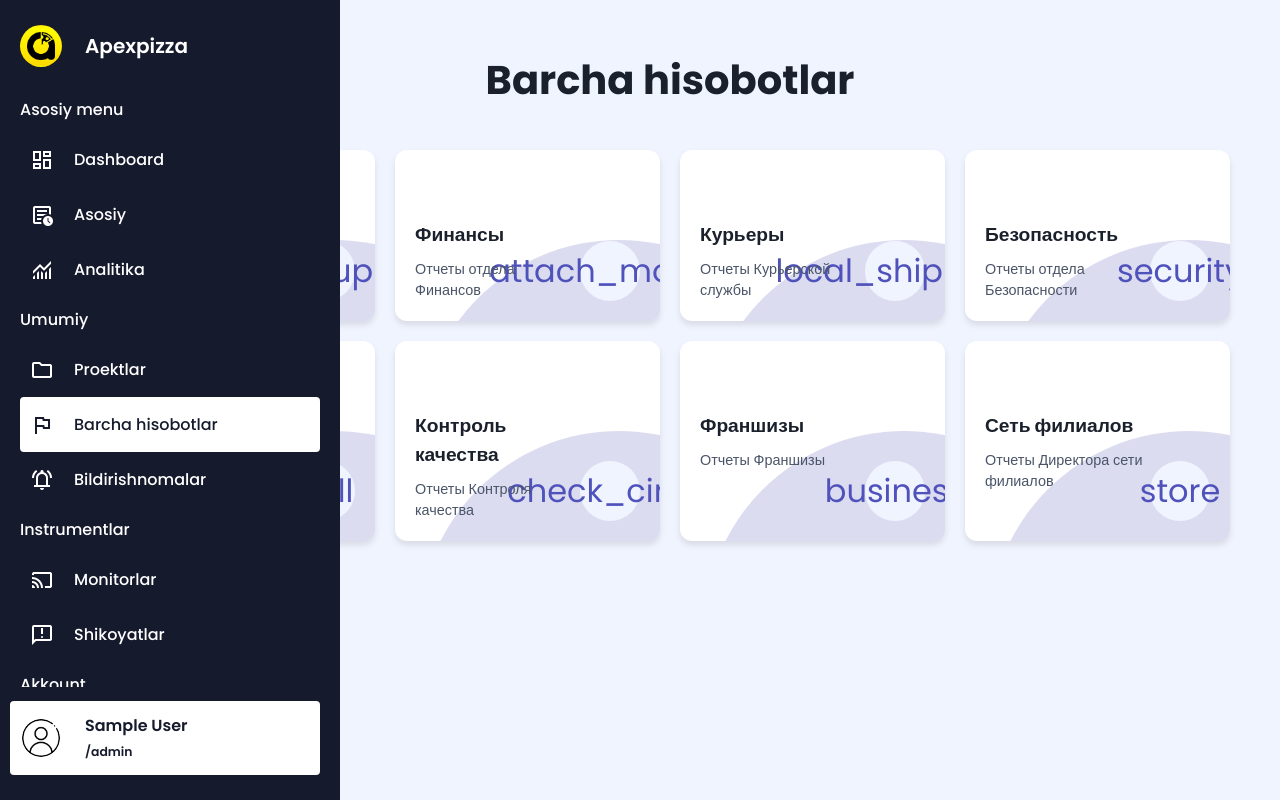
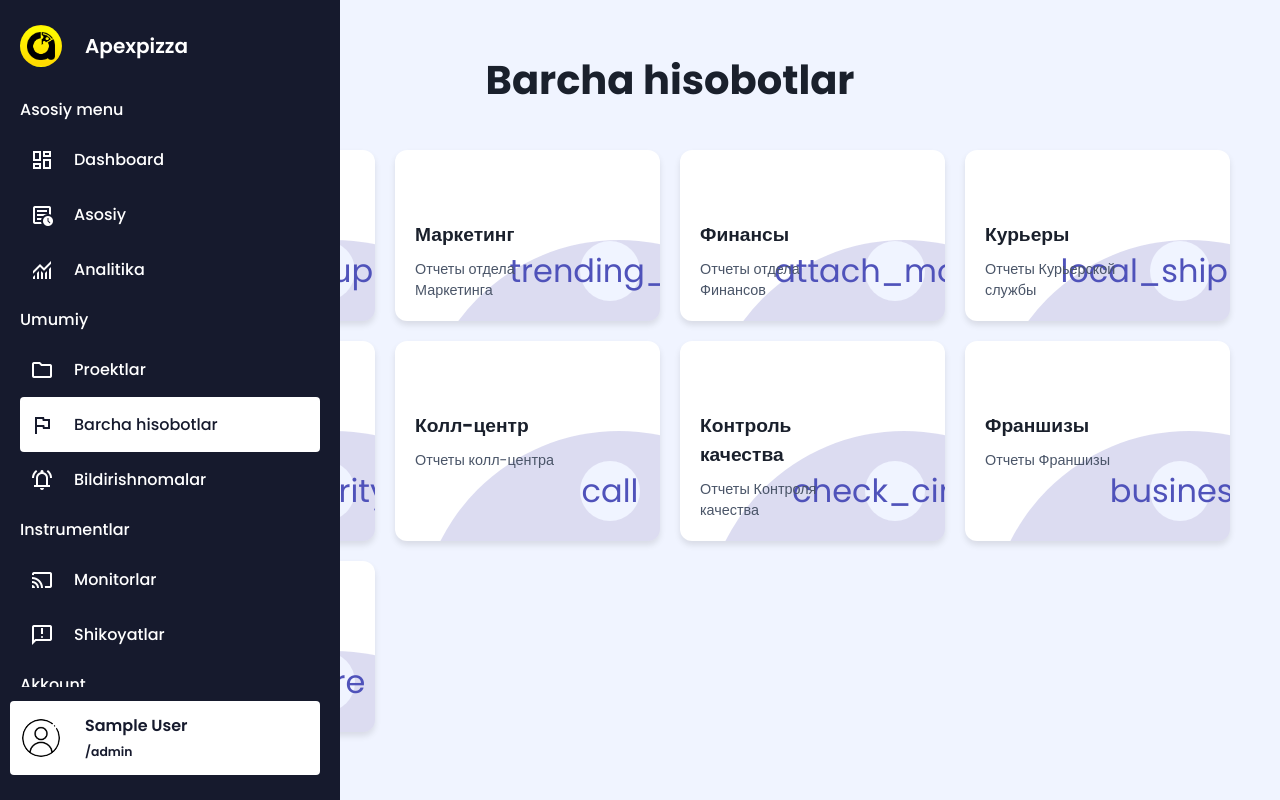
Before and after one commit to Javohirshakh/dashboard_apexpizza, a React (Create React App) app: page /reports in a window 1280 px wide. Built offline with nearby package versions, Linux system fonts and the light colour scheme; sample sign-in values are in the browser's storage.

Commit message:
added marketing department

```diff
--- a/src/pages/Reports.css
+++ b/src/pages/Reports.css
@@ -50,7 +50,7 @@
     box-shadow: 0 8px 15px rgba(0, 0, 0, 0.2);
   }
   .report-card.modern-report-card:hover .element{
-    transform: scale(2.2);
+    transform: scale(3);
   }
   /* Иконки */
   .icon-container {
--- a/src/pages/Reports.js
+++ b/src/pages/Reports.js
@@ -5,6 +5,7 @@ import { Link } from 'react-router-dom';
 const Reports = () => {
   const reports = [
     { title: 'HR', description: 'Отчеты отдела HR', icon: 'group', link: '/hr-reports' },
+    { title: 'Маркетинг', description: 'Отчеты отдела Маркетинга', icon: 'trending_up', link: 'https://lookerstudio.google.com/reporting/ff6ff5f2-fbed-430b-adca-65acca960470' },
     { title: 'Финансы', description: 'Отчеты отдела Финансов', icon: 'attach_money', link: '/finance-reports' },
     { title: 'Курьеры', description: 'Отчеты Курьерской службы', icon: 'local_shipping', link: 'https://lookerstudio.google.com/reporting/b57320b7-5740-4d0e-992c-6a815c79e1e1/page/VXTUE?s=oXJ5xxKlon8' },
     { title: 'Безопасность', description: 'Отчеты отдела Безопасности', icon: 'security', link: '/security-reports' },
```
